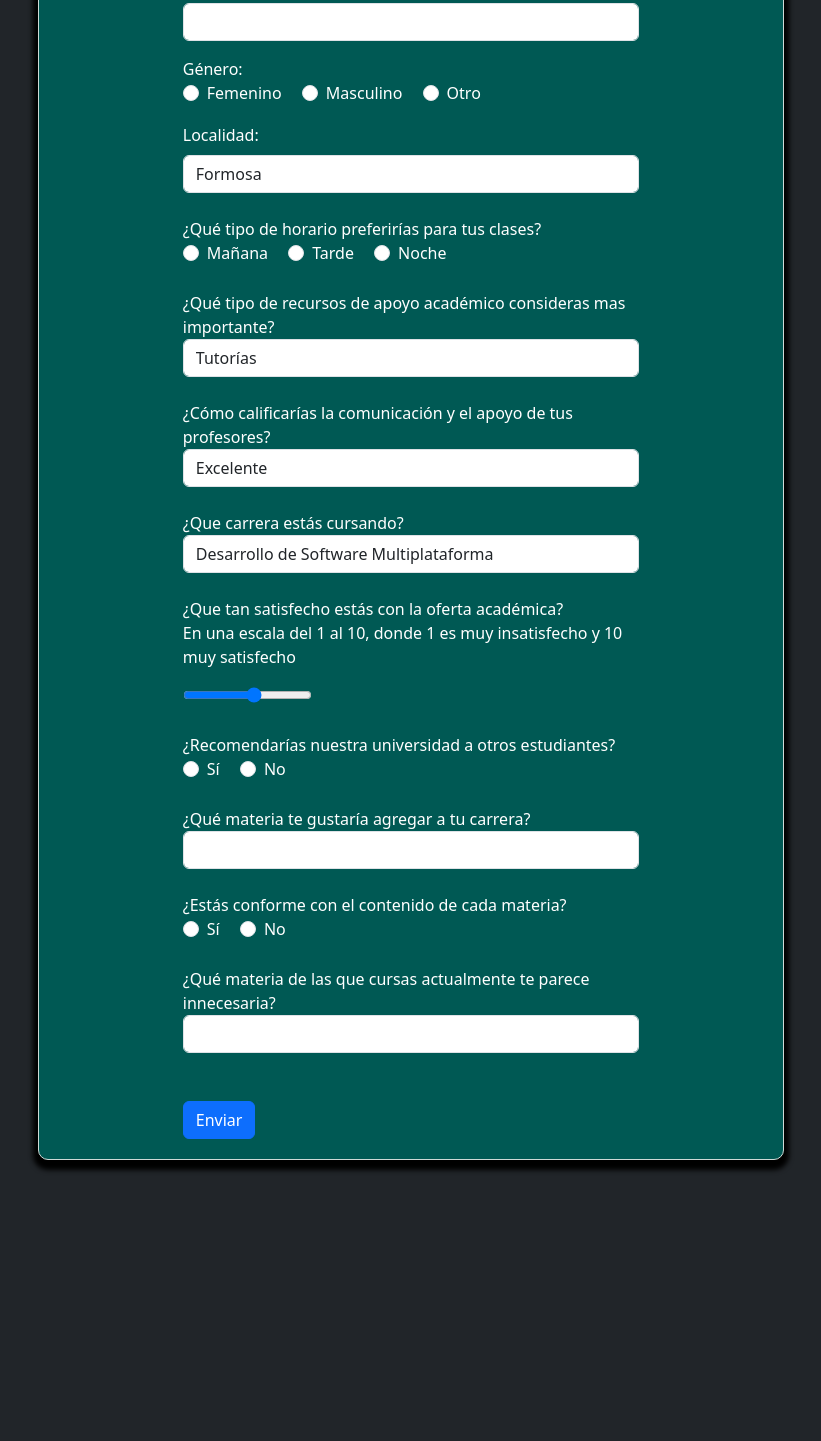
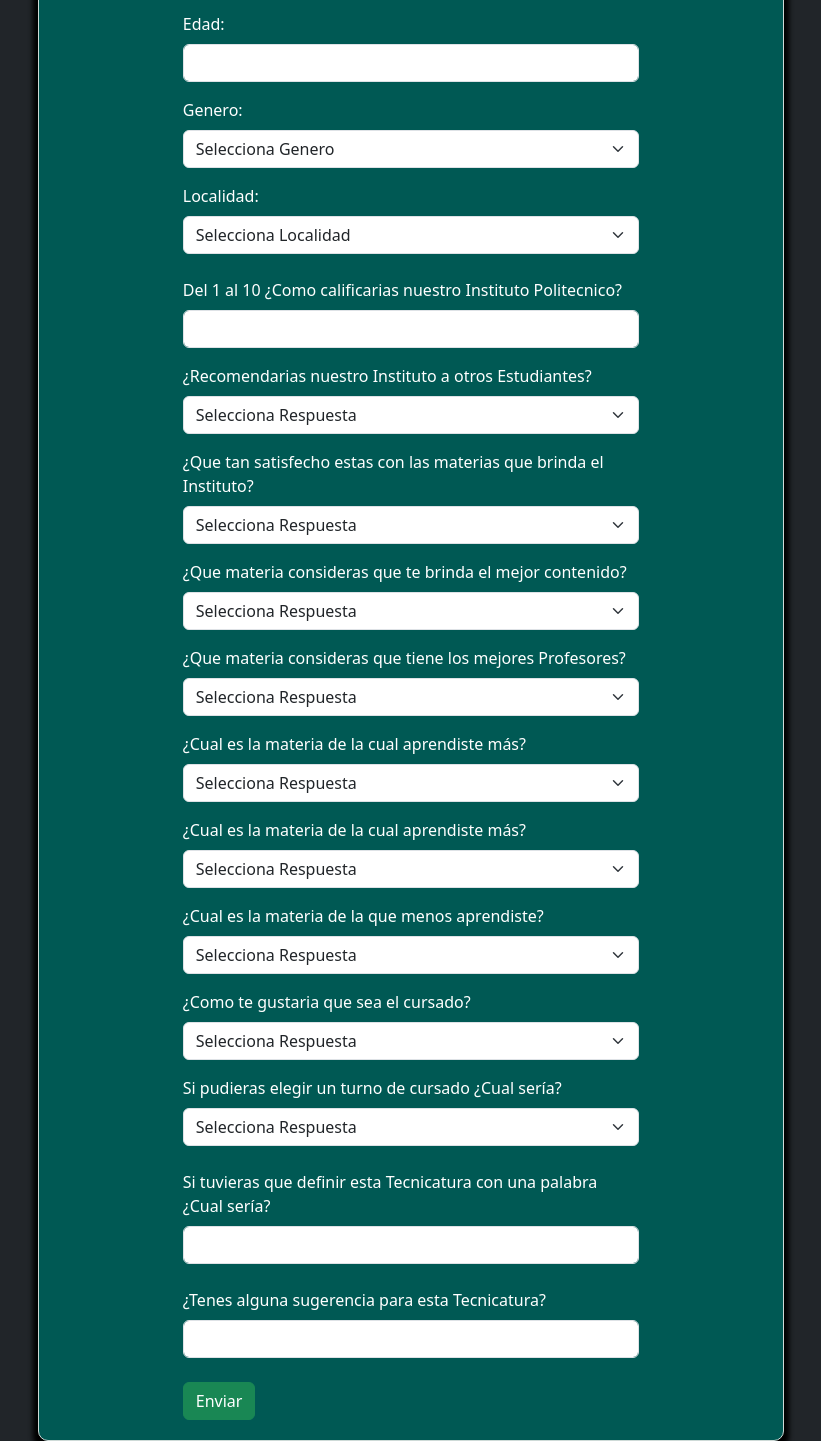
Before and after one commit to silfarias/Formulario-Mineria, a website: page public/index.html in a window 1280 px wide. Shown: the part 190-1631 px from the top of the page, without its empty margins (229-1050 px from the left). Before the commit the page ends 1398 px from the top, so only its background shows below. Drawn offline with nearby package versions, Linux system fonts and the light colour scheme.

Commit message:
Formulario html

```diff
--- a/app.js
+++ b/app.js
@@ -9,6 +9,8 @@ import path from 'path';
 //Base de Datos
 import { connectDB } from './src/config/database.js';
 import { relations } from './src/config/relations.js';
+
+
 
 import { encuestaRouter } from './src/routers/encuesta.routes.js';
 
--- a/public/index.html
+++ b/public/index.html
@@ -6,7 +6,8 @@
     <meta name="viewport" content="width=device-width, initial-scale=1.0">
     <title>Encuesta</title>
     <link rel="stylesheet" href="/css/style.css">
-    <link href="https://cdn.jsdelivr.net/npm/bootstrap@5.3.2/dist/css/bootstrap.min.css" rel="stylesheet" integrity="sha384-T3c6CoIi6uLrA9TneNEoa7RxnatzjcDSCmG1MXxSR1GAsXEV/Dwwykc2MPK8M2HN" crossorigin="anonymous">
+    <link href="https://cdn.jsdelivr.net/npm/bootstrap@5.3.2/dist/css/bootstrap.min.css" rel="stylesheet"
+        integrity="sha384-T3c6CoIi6uLrA9TneNEoa7RxnatzjcDSCmG1MXxSR1GAsXEV/Dwwykc2MPK8M2HN" crossorigin="anonymous">
 </head>
 
 <body class="bg-dark">
@@ -16,12 +17,17 @@
     <main>
 
         <div class="container-xxl Cuadro col-7 mt-5">
-            <div class="text-center title rounded-2 bg-dark ">
-                <h3>Encuesta de Preferencias Académicas</h3>
+            <div class="row text-center title rounded-2 bg-dark ">
+                <div class="col-3">
+                    <img id="logo" src="/img/logo.png" alt="logo IPF">
+                </div>
+                <div class="col-9 mt-2">
+                    <h3>Encuesta destinada a los Estudiantes de Desarrollo de Software</h3>
+                </div>
             </div>
 
             <div class="container mt-5 col-8">
-                <form action="/record" id="formulario" method="POST">
+                <form action="" id="formulario" method="POST">
 
                     <div class="form-group mt-4">
                         <label for="edad">Edad:</label>
@@ -29,24 +35,19 @@
                     </div>
 
                     <div class="form-group mt-3">
-                        <label for="genero">Género:</label><br>
-                        <div class="form-check form-check-inline">
-                            <input class="form-check-input" type="radio" name="genero" id="id_genero" value="1">
-                            <label class="form-check-label" for="inlineRadio1">Femenino</label>
-                        </div>
-                        <div class="form-check form-check-inline">
-                            <input class="form-check-input" type="radio" name="genero" id="id_genero" value="2">
-                            <label class="form-check-label" for="inlineRadio2">Masculino</label>
-                        </div>
-                        <div class="form-check form-check-inline">
-                            <input class="form-check-input" type="radio" name="genero" id="id_genero" value="3">
-                            <label class="form-check-label" for="inlineRadio2">Otro</label>
-                        </div>
+                        <label for="genero">Genero:</label><br>
+                        <select class="form-select mt-2" name="genero" id="" required>
+                            <option selected>Selecciona Genero</option>
+                            <option value="1">Femenino</option>
+                            <option value="2">Masculino</option>
+                            <option value="3">Otro</option>
+                        </select>
                     </div>
 
                     <div class="form-group mt-3">
                         <label for="localidad">Localidad:</label><br>
-                        <select class="form-control mt-2" name="localidad" id="id_localidad" required>
+                        <select class="form-select mt-2" name="localidad" id="localidad" required>
+                            <option selected>Selecciona Localidad</option>
                             <option value="1">Formosa</option>
                             <option value="2">Clorinda</option>
                             <option value="3">El Colorado</option>
@@ -57,124 +58,185 @@
                             <option value="8">Las Lomitas</option>
                             <option value="9">General Manuel Gelgrano</option>
                             <option value="10">Laishí</option>
+                            <option value="11">Herradura</option>
+                            <option value="10">Palo Santo</option>
+                            <option value="10">Ibarreta</option>
                         </select>
                     </div>
 
-
-                    <!--Pregunta 1-->
+                    <!-- PREGUNTA 1 -->
                     <div class="form-group mt-4">
-                        <label for="turno">¿Qué tipo de horario preferirías para tus clases?</label><br>
-                        <div class="form-check form-check-inline">
-                            <input class="form-check-input" type="radio" name="turno" id="id_respuesta1" value="1">
-                            <label class="form-check-label" for="inlineRadio1">Mañana</label>
-                        </div>
-                        <div class="form-check form-check-inline">
-                            <input class="form-check-input" type="radio" name="turno" id="id_respuesta1" value="2">
-                            <label class="form-check-label" for="inlineRadio2">Tarde</label>
-                        </div>
-                        <div class="form-check form-check-inline">
-                            <input class="form-check-input" type="radio" name="turno" id="id_respuesta1" value="3">
-                            <label class="form-check-label" for="inlineRadio2">Noche</label>
-                        </div>
+                        <label for="pregunta1">Del 1 al 10 ¿Como calificarias nuestro Instituto Politecnico?</label>
+                        <input type="number" min="1" max="10" class="mt-2 form-control" id="pregunta1" name="pregunta1" required>
                     </div>
 
-
-                    <!--Pregunta 2-->
-                    <div class="form-group mt-4">
-                        <label for="recursos">¿Qué tipo de recursos de apoyo académico consideras mas importante?</label>
-                        <select class="form-control" name="recursos" id="id_respuesta2">
-                            <option value="1">Tutorías</option>
-                            <option value="2">Bibliotecas</option>
-                            <option value="3">Laboratorios</option>
-                            <option value="4">Grupos de estudio</option>
+                    <!-- PREGUNTA 2 -->
+                    <div class="form-group mt-3">
+                        <label for="pregunta2">¿Recomendarias nuestro Instituto a otros Estudiantes?</label><br>
+                        <select class="form-select mt-2" name="pregunta2" id="pregunta2" required>
+                            <option selected>Selecciona Respuesta</option>
+                            <option value="Si">Si</option>
+                            <option value="No">No</option>
                         </select>
                     </div>
 
-
-                    <!--Pregunta 3-->
-                    <div class="form-group mt-4">
-                        <label for="calif">¿Cómo calificarías la comunicación y el apoyo de tus profesores?</label>
-                        <select class="form-control" name="calif" id="id_respuesta3">
-                            <option value="1">Excelente</option>
-                            <option value="2">Bueno</option>
-                            <option value="3">Aceptable</option>
-                            <option value="4">Necesita mejorar</option>
+                    <!-- PREGUNTA 3 -->
+                    <div class="form-group mt-3">
+                        <label for="pregunta3">¿Que tan satisfecho estas con las materias que brinda el Instituto?</label><br>
+                        <select class="form-select mt-2" name="pregunta3" id="pregunta3" required>
+                            <option selected>Selecciona Respuesta</option>
+                            <option value="Excelente">Excelente</option>
+                            <option value="Bueno">Bueno</option>
+                            <option value="Aceptable">Aceptable</option>
+                            <option value="Necesita Mejoras">Necesita Mejoras</option>
                         </select>
                     </div>
 
-
-                    <!--Pregunta 4-->
-                    <div class="form-group mt-4">
-                        <label for="carrera">¿Que carrera estás cursando?</label>
-                        <select class="form-control" name="carrera" id="id_respuesta4">
-                            <option value="1">Desarrollo de Software Multiplataforma</option>
-                            <option value="2">Mecatrónica</option>
-                            <option value="3">Telecomunicaciones</option>
-                            <option value="4">Quimica Industrial</option>
+                    <!-- PREGUNTA 4 -->
+                    <div class="form-group mt-3">
+                        <label for="pregunta4">¿Que materia consideras que te brinda el mejor contenido?</label><br>
+                        <select class="form-select mt-2" name="pregunta4" id="pregunta4" required>
+                            <option selected>Selecciona Respuesta</option>
+                            <option value="1">Matemáticas Aplicada</option>
+                            <option value="2">Ingles</option>
+                            <option value="3">Base de Datos</option>
+                            <option value="4">Arquitectura y Sistemas Operativos</option>
+                            <option value="5">Taller de Integración</option>
+                            <option value="6">Tecnología y Sociedad</option>
+                            <option value="7">Algoritmo y Estructura de Datos</option>
+                            <option value="8">Ingeniería de Software</option>
+                            <option value="9">Minería de Datos</option>
+                            <option value="10">Taller de Lenguaje de Programación</option>
+                            <option value="11">Orientación en Valores y Motivación</option>
                         </select>
                     </div>
 
-
-                    <!--Pregunta 5-->
-                    <div class="form-group mt-4">
-                        <label for="oferta">¿Que tan satisfecho estás con la oferta académica?</label>
-                        <p>En una escala del 1 al 10, donde 1 es muy insatisfecho y 10 muy satisfecho</p>
-                        <input type="range" name="oferta" min="1" max="10" id="respuesta5">
+                    <!-- PREGUNTA 5 -->
+                    <div class="form-group mt-3">
+                        <label for="pregunta5">¿Que materia consideras que tiene los mejores Profesores?</label><br>
+                        <select class="form-select mt-2" name="pregunta5" id="pregunta5" required>
+                            <option selected>Selecciona Respuesta</option>
+                            <option value="1">Matemáticas Aplicada</option>
+                            <option value="2">Ingles</option>
+                            <option value="3">Base de Datos</option>
+                            <option value="4">Arquitectura y Sistemas Operativos</option>
+                            <option value="5">Taller de Integración</option>
+                            <option value="6">Tecnología y Sociedad</option>
+                            <option value="7">Algoritmo y Estructura de Datos</option>
+                            <option value="8">Ingeniería de Software</option>
+                            <option value="9">Minería de Datos</option>
+                            <option value="10">Taller de Lenguaje de Programación</option>
+                            <option value="11">Orientación en Valores y Motivación</option>
+                        </select>
                     </div>
 
-
-                    <!--Pregunta 6-->
-                    <div class="form-group mt-4">
-                        <label for="recom">¿Recomendarías nuestra universidad a otros estudiantes?</label><br>
-                        <div class="form-check form-check-inline">
-                            <input class="form-check-input" type="radio" name="recom" id="respuesta6" value="Si">
-                            <label class="form-check-label" for="inlineRadio1">Sí</label>
-                        </div>
-                        <div class="form-check form-check-inline">
-                            <input class="form-check-input" type="radio" name="recom" id="respuesta6" value="No">
-                            <label class="form-check-label" for="inlineRadio2">No</label>
-                        </div>
+                    <!-- PREGUNTA 6 -->
+                    <div class="form-group mt-3">
+                        <label for="pregunta6">¿Cual es la materia de la cual aprendiste más?</label><br>
+                        <select class="form-select mt-2" name="pregunta6" id="pregunta6" required>
+                            <option selected>Selecciona Respuesta</option>
+                            <option value="1">Matemáticas Aplicada</option>
+                            <option value="2">Ingles</option>
+                            <option value="3">Base de Datos</option>
+                            <option value="4">Arquitectura y Sistemas Operativos</option>
+                            <option value="5">Taller de Integración</option>
+                            <option value="6">Tecnología y Sociedad</option>
+                            <option value="7">Algoritmo y Estructura de Datos</option>
+                            <option value="8">Ingeniería de Software</option>
+                            <option value="9">Minería de Datos</option>
+                            <option value="10">Taller de Lenguaje de Programación</option>
+                            <option value="11">Orientación en Valores y Motivación</option>
+                        </select>
                     </div>
 
-
-                    <!--Pregunta 7-->
-                    <div class="form-group mt-4">
-                        <label for="materia">¿Qué materia te gustaría agregar a tu carrera?</label>
-                        <input type="text" class="form-control" name="materia" id="id_respuesta7" required>
+                    <!-- PREGUNTA 7 -->
+                    <div class="form-group mt-3">
+                        <label for="pregunta7">¿Cual es la materia de la cual aprendiste más?</label><br>
+                        <select class="form-select mt-2" name="pregunta7" id="pregunta7" required>
+                            <option selected>Selecciona Respuesta</option>
+                            <option value="1">Matemáticas Aplicada</option>
+                            <option value="2">Ingles</option>
+                            <option value="3">Base de Datos</option>
+                            <option value="4">Arquitectura y Sistemas Operativos</option>
+                            <option value="5">Taller de Integración</option>
+                            <option value="6">Tecnología y Sociedad</option>
+                            <option value="7">Algoritmo y Estructura de Datos</option>
+                            <option value="8">Ingeniería de Software</option>
+                            <option value="9">Minería de Datos</option>
+                            <option value="10">Taller de Lenguaje de Programación</option>
+                            <option value="11">Orientación en Valores y Motivación</option>
+                        </select>
                     </div>
 
-
-                    <!--Pregunta 8-->
-                    <div class="form-group mt-4">
-                        <label for="conforme">¿Estás conforme con el contenido de cada materia?</label><br>
-                        <div class="form-check form-check-inline">
-                            <input class="form-check-input" type="radio" name="conforme" id="respuesta8" value="Si">
-                            <label class="form-check-label" for="inlineRadio1">Sí</label>
-                        </div>
-                        <div class="form-check form-check-inline">
-                            <input class="form-check-input" type="radio" name="conforme" id="respuesta8" value="No">
-                            <label class="form-check-label" for="inlineRadio2">No</label>
-                        </div>
+                    <!-- PREGUNTA 8 -->
+                    <div class="form-group mt-3">
+                        <label for="pregunta8">¿Cual es la materia de la que menos aprendiste?</label><br>
+                        <select class="form-select mt-2" name="pregunta8" id="pregunta8" required>
+                            <option selected>Selecciona Respuesta</option>
+                            <option value="1">Matemáticas Aplicada</option>
+                            <option value="2">Ingles</option>
+                            <option value="3">Base de Datos</option>
+                            <option value="4">Arquitectura y Sistemas Operativos</option>
+                            <option value="5">Taller de Integración</option>
+                            <option value="6">Tecnología y Sociedad</option>
+                            <option value="7">Algoritmo y Estructura de Datos</option>
+                            <option value="8">Ingeniería de Software</option>
+                            <option value="9">Minería de Datos</option>
+                            <option value="10">Taller de Lenguaje de Programación</option>
+                            <option value="11">Orientación en Valores y Motivación</option>
+                        </select>
                     </div>
 
-
-                    <!--Pregunta 9-->
-                    <div class="form-group mt-4">
-                        <label for="inne">¿Qué materia de las que cursas actualmente te parece innecesaria?</label><br>
-                        <input type="text" class="form-control" id="id_respuesta9" name="inne" required>
+                    <!-- PREGUNTA 9 -->
+                    <div class="form-group mt-3">
+                        <label for="pregunta9">¿Como te gustaria que sea el cursado?</label><br>
+                        <select class="form-select mt-2" name="pregunta9" id="pregunta9" required>
+                            <option selected>Selecciona Respuesta</option>
+                            <option value="Presencial">Presencial</option>
+                            <option value="Online">Online</option>
+                            <option value="Mixto">Mixto</option>
+                        </select>
                     </div>
 
-                    <button type="submit" class="btn btn-primary mt-5">Enviar</button>
+                    <!-- PREGUNTA 10 -->
+                    <div class="form-group mt-3">
+                        <label for="pregunta10">Si pudieras elegir un turno de cursado ¿Cual sería?</label><br>
+                        <select class="form-select mt-2" name="pregunta10" id="pregunta10" required>
+                            <option selected>Selecciona Respuesta</option>
+                            <option value="Mañana">Mañana</option>
+                            <option value="Tarde">Tarde</option>
+                            <option value="Noche">Noche</option>
+                        </select>
+                    </div>
+
+                    <!-- PREGUNTA 11 -->
+                    <div class="form-group mt-4">
+                        <label for="pregunta11">Si tuvieras que definir esta Tecnicatura con una palabra ¿Cual sería?</label>
+                        <input type="text" class="mt-2 form-control" id="pregunta11" name="pregunta11" required>
+                    </div>
+
+                    <!-- PREGUNTA 12 -->
+                    <div class="form-group mt-4">
+                        <label for="pregunta12">¿Tenes alguna sugerencia para esta Tecnicatura?</label>
+                        <input type="text" class="mt-2 form-control" id="pregunta12" name="pregunta12" required>
+                    </div>
+
+                    <button type="submit" class="btn btn-success mt-4">Enviar</button>
                 </form>
             </div>
+
+
+
+
     </main>
 
     <div class="mt-5">
 
     </div>
 </body>
-
-<script src="/js/main.js"></script>
-<script src="https://cdn.jsdelivr.net/npm/bootstrap@5.3.2/dist/js/bootstrap.bundle.min.js" integrity="sha384-C6RzsynM9kWDrMNeT87bh95OGNyZPhcTNXj1NW7RuBCsyN/o0jlpcV8Qyq46cDfL" crossorigin="anonymous"></script>
+<script src="js/main.js"></script>
+<script src="https://cdn.jsdelivr.net/npm/bootstrap@5.3.2/dist/js/bootstrap.bundle.min.js"
+    integrity="sha384-C6RzsynM9kWDrMNeT87bh95OGNyZPhcTNXj1NW7RuBCsyN/o0jlpcV8Qyq46cDfL" crossorigin="anonymous">
+</script>
 
 </html>
```
Also changed, not shown: public/css/style.css (+7 -0 lines), public/img/logo.png (added).
